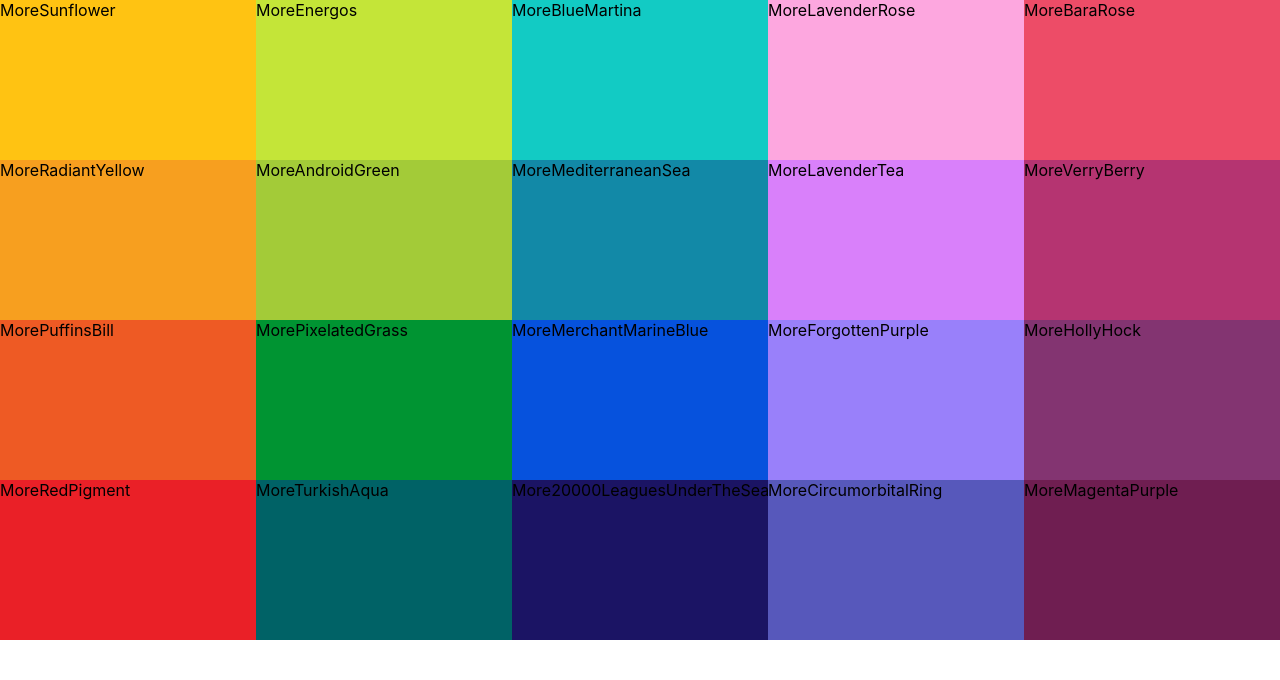
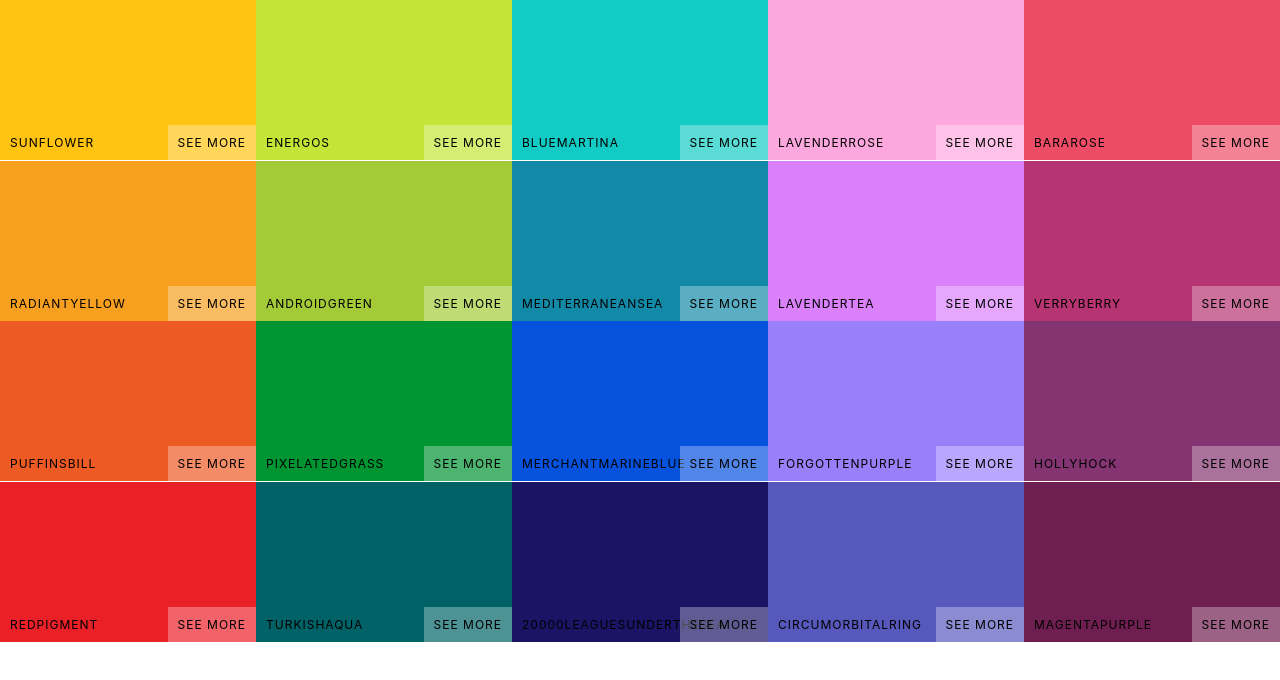
Before and after one commit to harelpanker/react-colors, a React (Create React App) app: page / in a window 1280 px wide. Shown: the top 680 px of the page. Built offline with nearby package versions, Linux system fonts and the light colour scheme.

Commit message:
Style ColorBox

```diff
--- a/src/components/ColorBox.css
+++ b/src/components/ColorBox.css
@@ -5,4 +5,59 @@
   display: inline-block;
   position: relative;
   cursor: pointer;
+  margin-bottom: -3.5px;
 }
+/* Button style */
+.copy-button {
+  width: 100px;
+  height: 30px;
+  position: absolute;
+  top: 50%;
+  left: 50%;
+  margin-left: -50px;
+  margin-top: -15px;
+  cursor: pointer;
+
+  text-align: center;
+  outline: none;
+  font-size: 1rem;
+  background-color: rgba(255, 255, 255, 0.3);
+  color: white;
+  text-transform: uppercase;
+  line-height: 30px;
+  border: none;
+  opacity: 0;
+  transition: 0.3s ease;
+}
+.ColorBox:hover .copy-button {
+  opacity: 1;
+  transition: 0.3s ease;
+}
+
+/* Name of color */
+.box-content {
+  position: absolute;
+  width: 100%;
+  left: 0;
+  bottom: 0;
+
+  padding: 10px;
+  color: black;
+  letter-spacing: 1px;
+  text-transform: uppercase;
+  font-size: 12px;
+}
+/* See more button */
+.see-more {
+  position: absolute;
+  right: 0;
+  bottom: 0;
+
+  padding: 10px;
+  text-transform: uppercase;
+  letter-spacing: 1px;
+  font-size: 12px;
+  background-color: rgba(255, 255, 255, 0.3);
+  color: black;
+  text-align: center;
+}
--- a/src/components/ColorBox.js
+++ b/src/components/ColorBox.js
@@ -3,10 +3,16 @@
 
 class ColorBox extends Component {
   render() {
+    const { background, name } = this.props;
     return (
-      <div className='ColorBox' style={{ background: this.props.background }}>
-        <span>More</span>
-        <span>{this.props.name}</span>
+      <div className='ColorBox' style={{ background: background }}>
+        <div className='copy-container'>
+          <div className='box-content'>
+            <span>{name}</span>
+          </div>
+          <button className='copy-button'>Copy</button>
+        </div>
+        <span className='see-more'>See More</span>
       </div>
     );
   }
--- a/src/components/Palette.js
+++ b/src/components/Palette.js
@@ -8,6 +8,7 @@
     const ColorBoxs = this.props.colors.map((color, i) => (
       <ColorBox key={i} background={color.color} name={color.name} />
     ));
+
     return (
       <div className='Palette'>
         {/* Navbar */}
```
